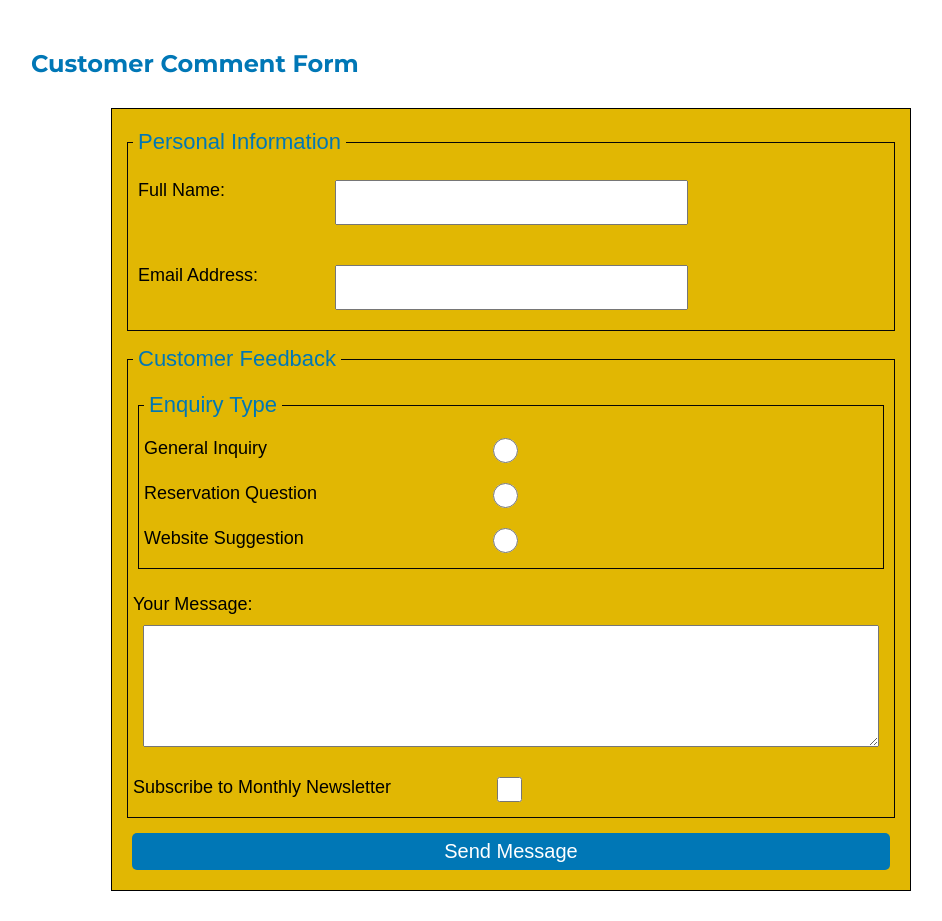
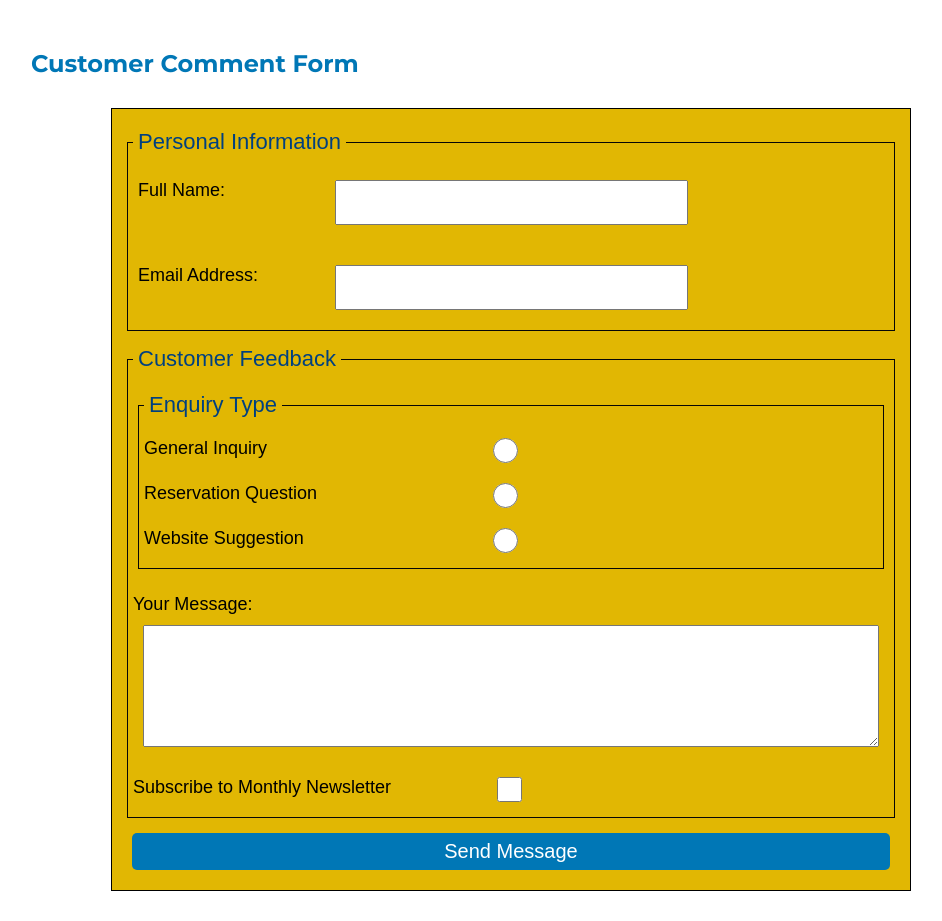
Before and after one commit to DavidOkoni09/wdd130, a plain HTML site: page wwr/contact.html in a window 1280 px wide. Shown: the part 1151-2072 px from the top of the page, without its empty margins (33-975 px from the left). Drawn offline with Linux system fonts and the light colour scheme.

Commit message:
Updated css for contrast issues

```diff
--- a/wwr/styles/rafting.css
+++ b/wwr/styles/rafting.css
@@ -15,7 +15,7 @@
 
 body {
     font-family: var(--body-font);
-    color: var(--accent1-color);
+    color: #005F80;
 }
 
 header,
@@ -237,7 +237,7 @@ fieldset {
 
 legend {
     padding: 5px;
-    color: var(--primary-color);
+    color: #004080;
     font-size: 22px;
 }
 
```
